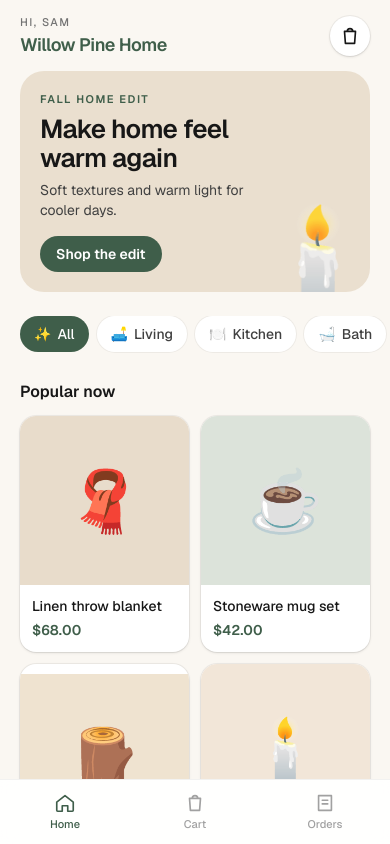
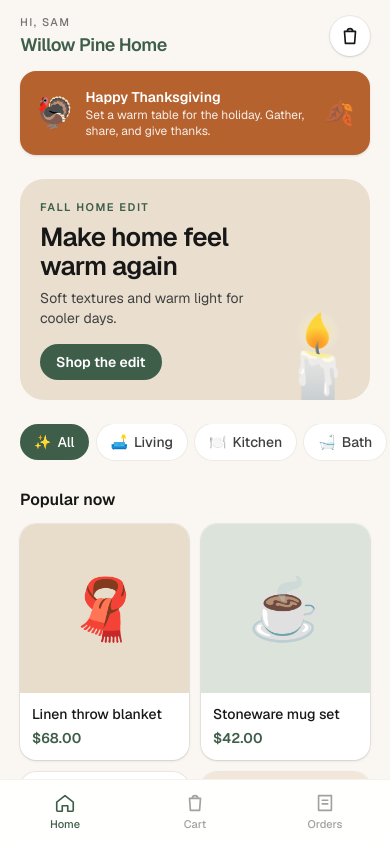
Before and after one commit to EvolveHack/factory-apps, a Next.js app: page /shop/willow in a window 390 px wide. Built offline with nearby package versions, Linux system fonts and the light colour scheme.

Commit message:
Shopping App, Willow Pine Home: Add a Thanksgiving banner on the front screen of the Willow Pine Home Shopping App. (#8)
Co-authored-by: Phone a factory <4927161+yezhisaim@users.noreply.github.com>

```diff
--- a/products/shop/tenants/willow/features.tsx
+++ b/products/shop/tenants/willow/features.tsx
@@ -5,7 +5,24 @@ import type { OrderSlotProps, ProductSlotProps, SlotProps } from "../../types";
 
 // HomeTop: a banner or button above the hero on the Home screen.
 export function HomeTop(_props: SlotProps) {
-  return null;
+  return (
+    <div
+      data-testid="thanksgiving-banner"
+      role="note"
+      className="flex items-center gap-3 rounded-2xl bg-[#B5622E] p-4 text-white shadow-sm"
+    >
+      <span className="text-3xl" aria-hidden="true">🦃</span>
+      <span className="min-w-0 flex-1">
+        <span data-testid="thanksgiving-banner-title" className="block text-sm font-semibold">
+          Happy Thanksgiving
+        </span>
+        <span className="block text-xs opacity-90">
+          Set a warm table for the holiday. Gather, share, and give thanks.
+        </span>
+      </span>
+      <span className="text-2xl" aria-hidden="true">🍂</span>
+    </div>
+  );
 }
 
 // HomeSection: a new section on the Home screen, below the categories.
```
